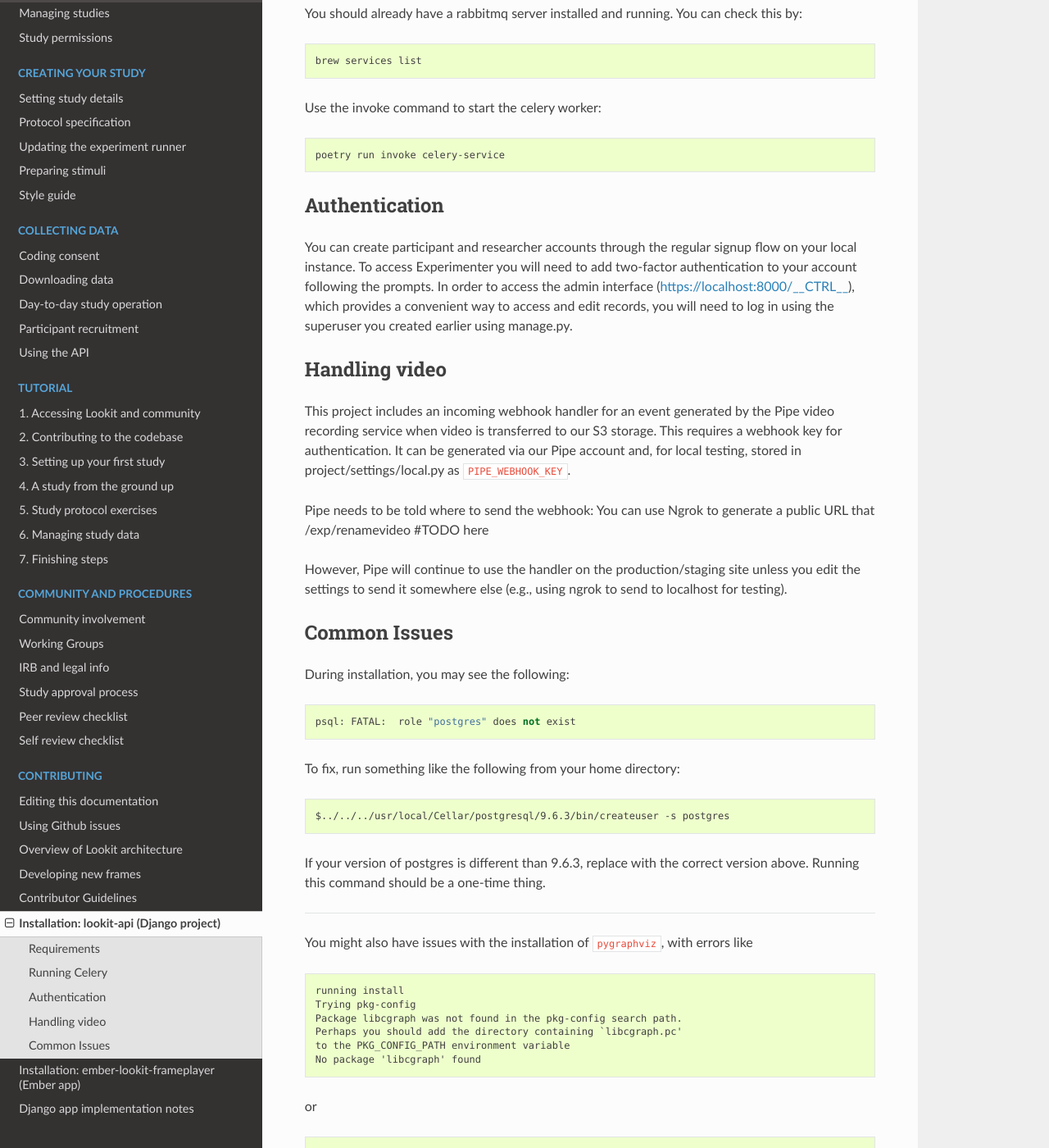
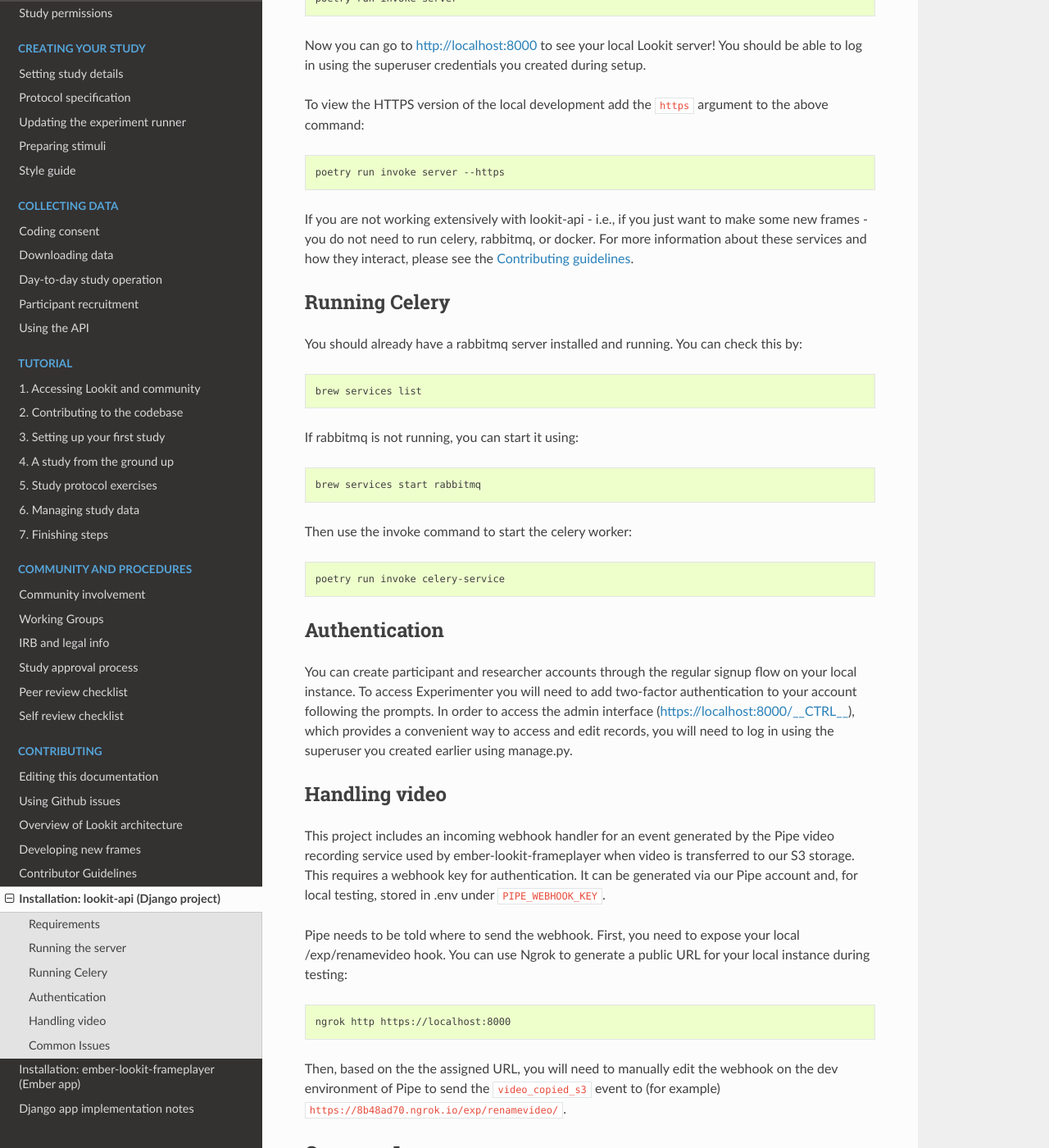
Before and after one commit to lookit/lookit-docs, a Sphinx documentation site: the page built from docs/source/install-django-project.rst, in a window 1280 px wide and 1400 px high, scrolled down 2240 px. Shown: the whole window at 82% size. Built offline with Sphinx 7.4.7 and the Read the Docs theme 2.0.0, drawn with Linux system fonts in a browser that asks for light colours; some of the changed text lies outside the part shown.

Commit message:
Add some links, make running the server a separate section, explicitly say to clone lookit-api repo

```diff
--- a/docs/source/install-django-project.rst
+++ b/docs/source/install-django-project.rst
@@ -26,7 +26,6 @@
 
 This is the software you will need to have installed to run lookit-api locally.
 
-
 #. If you haven't already, `install Brew <https://brew.sh>`__ and install Graphviz:
 
    .. code-block:: shell
@@ -51,6 +50,12 @@
    .. code-block:: shell
 
       asdf plugin-add python
+
+#. Clone the lookit-api repo:
+
+   .. code-block:: shell
+
+      git clone https://github.com/lookit/lookit-api.git
 
 #. At the root of the project, install python.  The `asdf Python plugin docs <https://github.com/danhper/asdf-python>`__ can help install older versions of python:
 
@@ -72,13 +77,26 @@
 
       poetry run invoke setup
 
+   This will create a local .env file with environment variables for local development,
+   run the Django application's database migrations ("catching up" on changes to the
+   database structure), set up rabbitmq with queues for various task types, and create
+   local SSL certificates. If you're curious about what exactly is happening during this
+   step, or run into any problems, you can reference the file
+   `tasks.py <https://github.com/lookit/lookit-api/blob/develop/tasks.py>`__.
+
 #. Create a superuser by running:
 
    .. code-block:: shell
 
       poetry run ./manage.py createsuperuser
 
-Now you should be ready for anything.  Going forward, you can run the server by:
+Now you should be ready for anything. Going forward, you can run the server using the
+directions below.
+
+Running the server
+~~~~~~~~~~~~~~~~~~~
+
+To run the Lookit server locally, run
 
 .. code-block:: shell
 
@@ -94,7 +112,8 @@
    poetry run invoke server --https
 
 If you are not working extensively with lookit-api - i.e., if you just want to make some
-new frames - you do not need to run celery, rabbitmq, or docker.
+new frames - you do not need to run celery, rabbitmq, or docker. For more information about
+these services and how they interact, please see the `Contributing guidelines <https://github.com/lookit/lookit-api/blob/develop/CONTRIBUTING.md>`__.
 
 Running Celery
 ~~~~~~~~~~~~~~
@@ -105,7 +124,13 @@
 
    brew services list
 
-Use the invoke command to start the celery worker:
+If rabbitmq is not running, you can start it using:
+
+.. code-block:: shell
+
+   brew services start rabbitmq
+
+Then use the invoke command to start the celery worker:
 
 .. code-block:: shell
 
@@ -125,20 +150,23 @@
 ~~~~~~~~~~~~~~
 
 This project includes an incoming webhook handler for an event generated
-by the Pipe video recording service when video is transferred to our S3
+by the Pipe video recording service used by ember-lookit-frameplayer when video is transferred to our S3
 storage. This requires a webhook key for authentication. It can be
 generated via our Pipe account and, for local testing, stored in
-project/settings/local.py as ``PIPE_WEBHOOK_KEY``.
+.env under ``PIPE_WEBHOOK_KEY``.
 
-Pipe needs to be told where to send the webhook:
-You can use Ngrok to generate a public URL that
-/exp/renamevideo
-#TODO here
+Pipe needs to be told where to send the webhook. First, you need to expose your local
+/exp/renamevideo hook. You can use Ngrok to generate a public URL for your local instance
+during testing:
 
-However, Pipe will
-continue to use the handler on the production/staging site unless you
-edit the settings to send it somewhere else (e.g., using ngrok to send
-to localhost for testing).
+.. code-block:: shell
+
+   ngrok http https://localhost:8000
+
+Then, based on the the assigned URL, you will need to manually edit the webhook on the
+dev environment of Pipe to send the ``video_copied_s3`` event to (for example)
+``https://8b48ad70.ngrok.io/exp/renamevideo/``.
+
 
 Common Issues
 ~~~~~~~~~~~~~
```
Also changed, not shown: other parts of docs/source/install-django-project.rst (+1 -1 lines).
